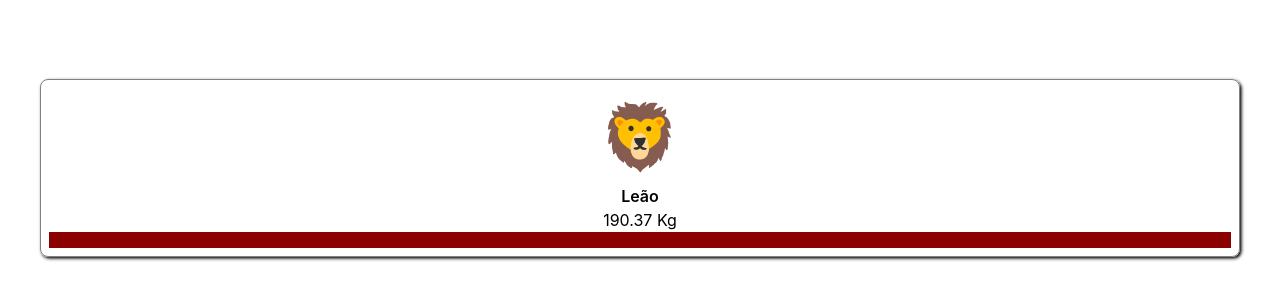
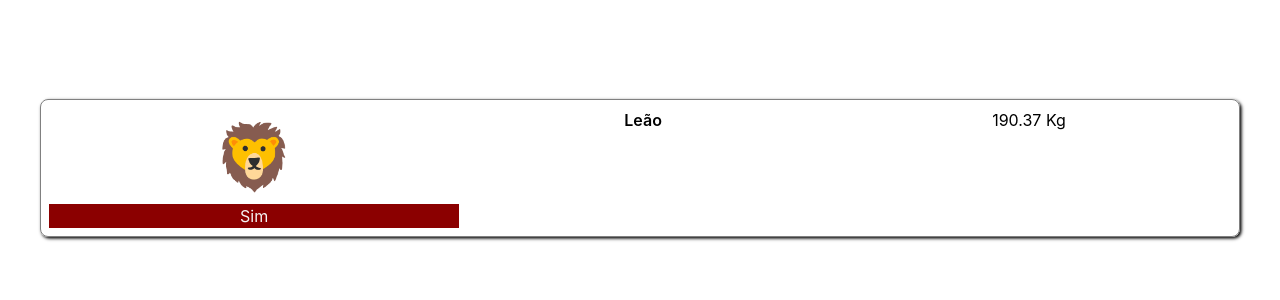
Before and after one commit to ufjf-dcc207/ufjf-dcc207-2024-3-a-atv03-C9BrenoFR, a React (Vite) app: page / in a window 1280 px wide. Shown: the part 232-532 px from the top of the page. Built offline with nearby package versions, Linux system fonts and the light colour scheme.

Commit message:
Adiciona grid

```diff
--- a/src/Animal.css
+++ b/src/Animal.css
@@ -3,22 +3,32 @@
     box-shadow: 0.1em 0.1em 0.2em;
     padding: 0.5em;
     border-radius: 0.5em;
+    display: grid;
+    grid-template-areas:
+    "icone nome nome"
+    "icone peso peso"
+    "icone . extincao";
+
+ .icone{
+    font-size: 4em;
+    grid-area: "icone";
  }
 
-.animal :nth-child(1){
-    font-size: 4em;
+ .nome{
+    font-weight: 600;
+    grid-area: "nome";
  }
 
-.animal :nth-child(2){
-    font-weight: 600;
+ .peso{
+    color: 0.6;
+    grid-area: "peso";
  }
 
-.animal :nth-child(3){
-    color: 0.6;
+ .extincao{
+    background-color: darkred;
+    color: whitesmoke;
+    min-height: 1em;
+    grid-area: "extincao";
  }
 
-.animal :nth-child(4){
-    background-color: darkred;
-    color: red;
-    min-height: 1em;
 }
--- a/src/Animal.tsx
+++ b/src/Animal.tsx
@@ -9,9 +9,9 @@ interface AnimalProps{
 
 export default function Animal({icone, nome, peso, extincao}: AnimalProps){
     return <div className="animal">
-        <div>{icone}</div>
-        <div>{nome}</div>
-        <div>{peso.toLocaleString()} Kg</div>
-        <div>{extincao}</div>
+        <div className="icone">{icone}</div>
+        <div className="nome">{nome}</div>
+        <div className="peso">{peso.toLocaleString()} Kg</div>
+        <div className="extincao">{extincao ? "Sim" : "Não"}</div>
     </div>
 }
```
Lines whose indentation alone changed are shown as unchanged.
